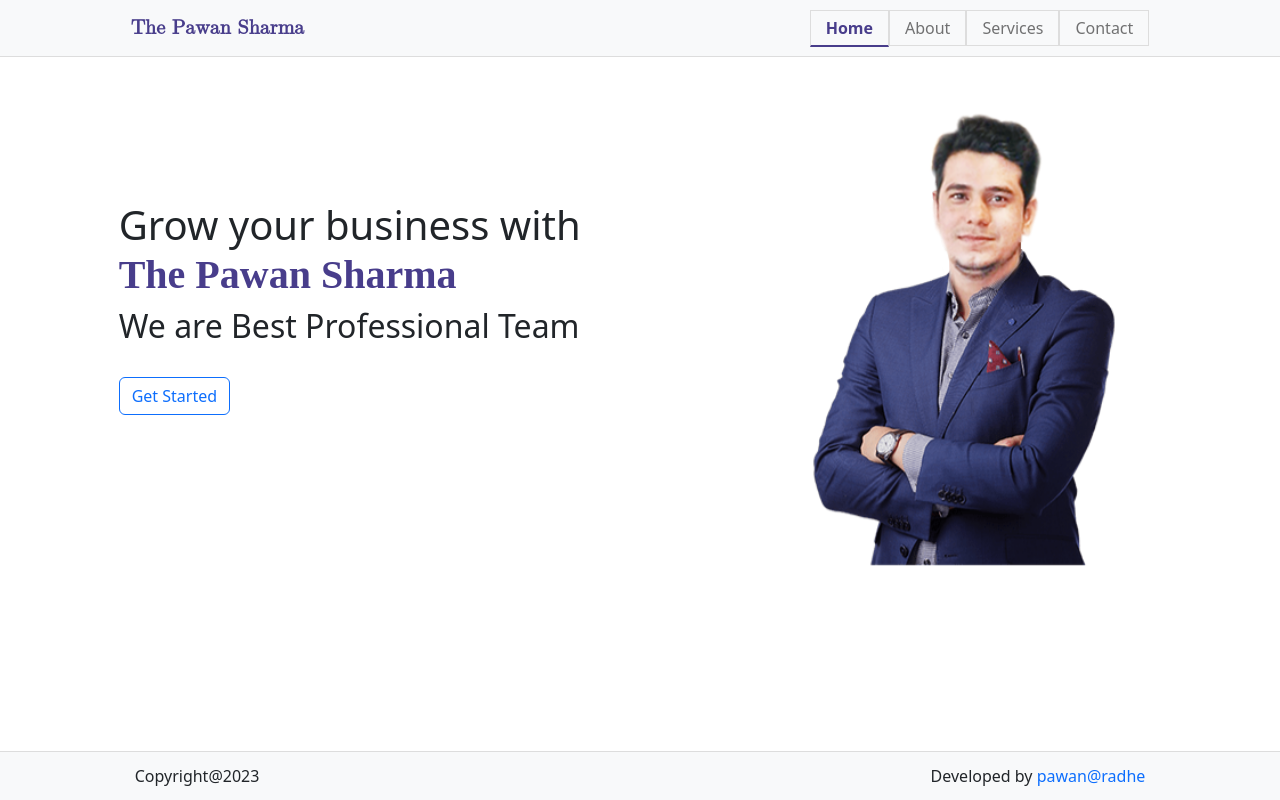
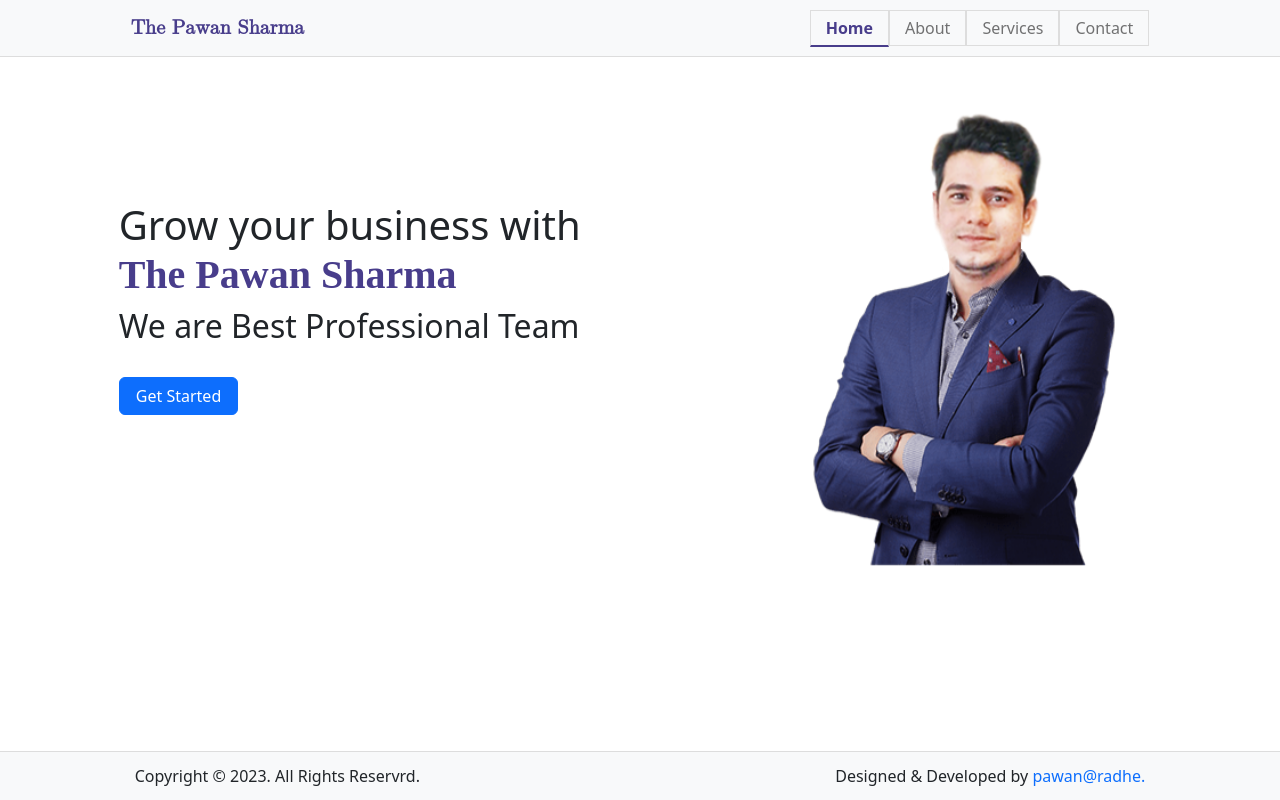
Before and after one commit to thepawansharma/website, a React (Create React App) app: page / in a window 1280 px wide. Built offline with nearby package versions, Linux system fonts and the light colour scheme.

Commit message:
Update
Updated Commit

```diff
--- a/src/About.jsx
+++ b/src/About.jsx
@@ -12,7 +12,7 @@ const Home = () => {
                                 <div className="col-md-6 mt-5 pt-5 mx-auto">
                                     <h1>Welcome to about us page <br /> <strong className="brandName">The Pawan Sharma</strong></h1>
                                     <h2>We are Best Professional Team</h2><br />
-                                    <button className="btn btn-outline-primary">About Us</button>
+                                    <button className="btn btn-primary">&nbsp; About Us &nbsp;</button>
                                 </div>
 
                                 <div className="col-md-6">
--- a/src/Card.jsx
+++ b/src/Card.jsx
@@ -9,7 +9,7 @@ const Card = (pros) => {
                     <div className="card-body">
                         <h5 className="card-title">{pros.title}</h5>
                         <p className="card-text">Some quick example text to build on ..</p>
-                        <a href="#" className="btn btn-primary">View More</a>
+                        <a href="#" className="btn btn-primary">&nbsp; View More &nbsp;</a>
                     </div>
                 </div>
             </div>
--- a/src/Footer.jsx
+++ b/src/Footer.jsx
@@ -8,10 +8,10 @@ const Footer = () => {
                     <div className='col-10 mx-auto'>
                         <div className="row m-1">
                             <div className="col-md-6">
-                                <p className="mb-0 py-2 float-start">Copyright@2023</p>
+                                <p className="mb-0 py-2 float-start">Copyright © 2023. All Rights Reservrd.</p>
                             </div>
                             <div className="col-md-6 float-end">
-                                <p className="mb-0 py-2 float-end">Developed by <a href="https://thepawansharma.com/" target="_blank"> pawan@radhe </a></p>
+                                <p className="mb-0 py-2 float-end">Designed & Developed by <a href="https://thepawansharma.com/" target="_blank"> pawan@radhe. </a></p>
                             </div>
                         </div>
                     </div>
--- a/src/Home.jsx
+++ b/src/Home.jsx
@@ -12,7 +12,7 @@ const Home = () => {
                                 <div className="col-md-6 mt-5 pt-5 mx-auto">
                                     <h1>Grow your business with <br /> <strong className="brandName">The Pawan Sharma</strong></h1>
                                     <h2>We are Best Professional Team</h2><br />
-                                    <button className="btn btn-outline-primary">Get Started</button>
+                                    <button className="btn btn-primary">&nbsp;Get Started&nbsp;</button>
                                 </div>
 
                                 <div className="col-md-6">
```
